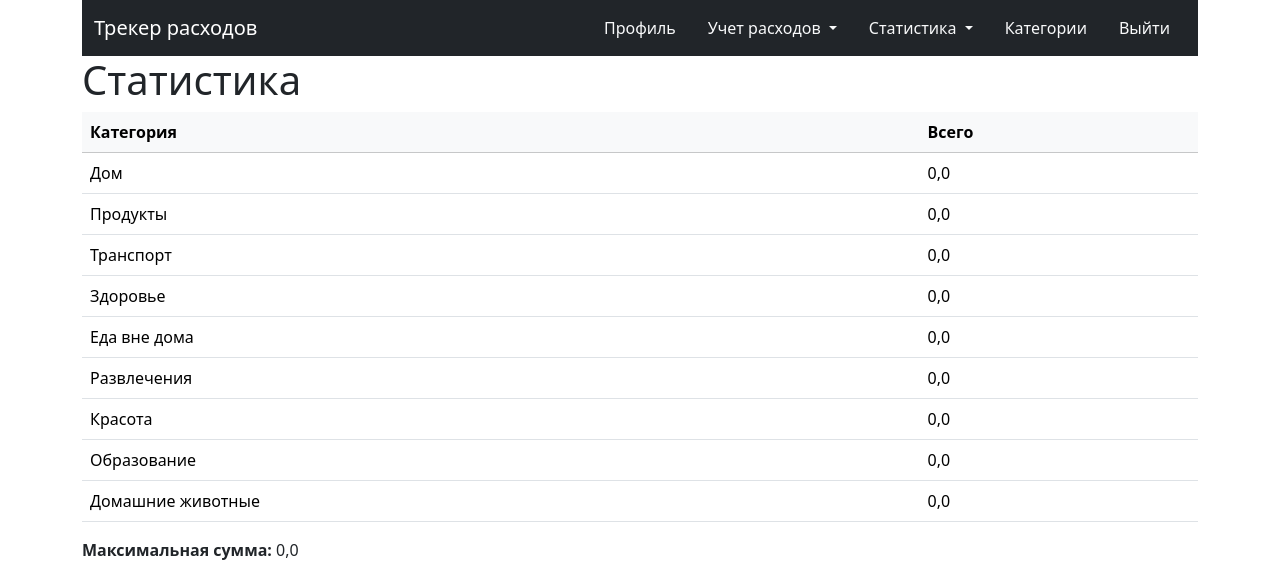
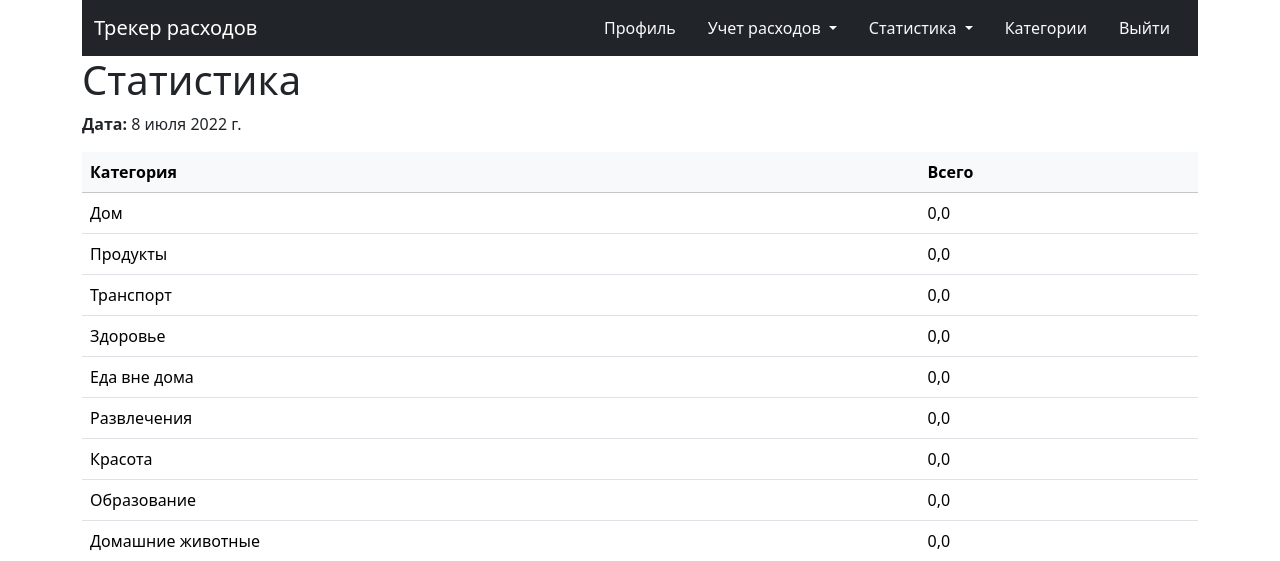
Before and after one commit to Kozorez-V/expense-tracker, a Django app: page /expense_tracker/statistics/today/ in a window 1280 px wide. Shown: the top 561 px of the page. Run offline with Django 4.2, Linux system fonts and the light colour scheme; the visitor is signed in with stand-in values (Sample User, id 1); data comes from the database, SQL or seed files in the repository; data that the repository does not hold is empty; some libraries are stand-ins or nearby versions.

Commit message:
show today date

```diff
--- a/expense_tracker/expense_tracker/models.py
+++ b/expense_tracker/expense_tracker/models.py
@@ -3,7 +3,6 @@ from datetime import date
 from django.db import models
 from django.contrib.auth.models import User
 from django.core.validators import MinValueValidator
-from django.db.models import Sum
 from django.db.models.signals import post_save
 from django.dispatch import receiver
 
--- a/expense_tracker/expense_tracker/templates/expense_tracker/today_statistics.html
+++ b/expense_tracker/expense_tracker/templates/expense_tracker/today_statistics.html
@@ -2,6 +2,8 @@
 
 {% block content %}
 <h1>{{ title }}</h1>
+
+<p><b>Дата:</b> {{ date }}</p>
 
 <table class="table table-hover">
     <thead class="table-light">
--- a/expense_tracker/expense_tracker/views/statistics.py
+++ b/expense_tracker/expense_tracker/views/statistics.py
@@ -3,6 +3,8 @@ from django.views.generic import ListView
 
 from ..models import Category, Expense
 from ..servers import get_category_calculation, get_weekday_total, get_month_total
+
+from datetime import date
 
 
 class TodayStatistics(LoginRequiredMixin, ListView):
@@ -21,6 +23,7 @@ class TodayStatistics(LoginRequiredMixin, ListView):
         context['amount_per_category'], context['nonempty_category_pk'], context['total'], \
         context['max_amount'], context['min_amount'] = get_category_calculation(today_expenses)
 
+        context['date'] = date.today()
         context['title'] = 'Статистика'
 
         return context
```
